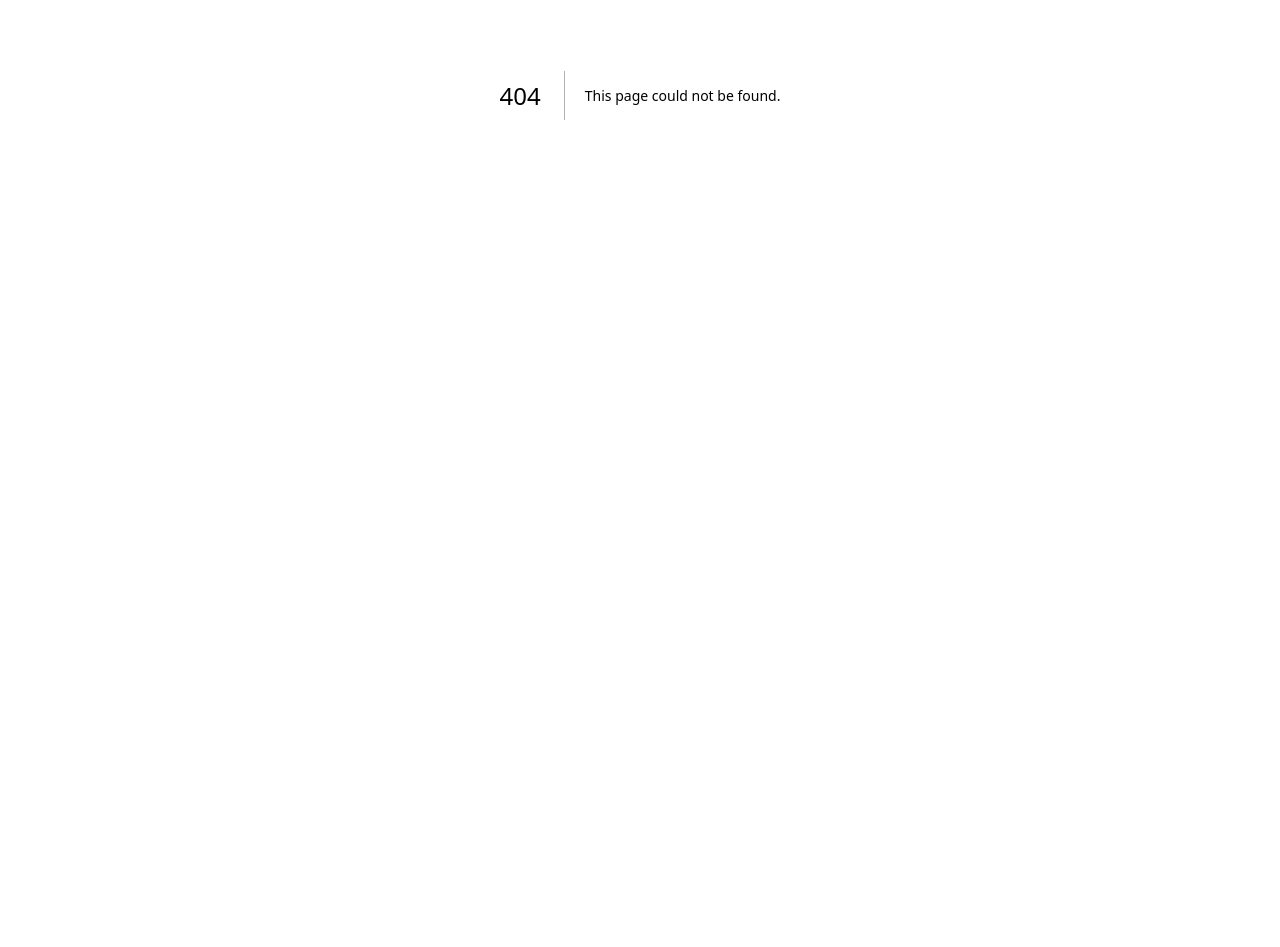
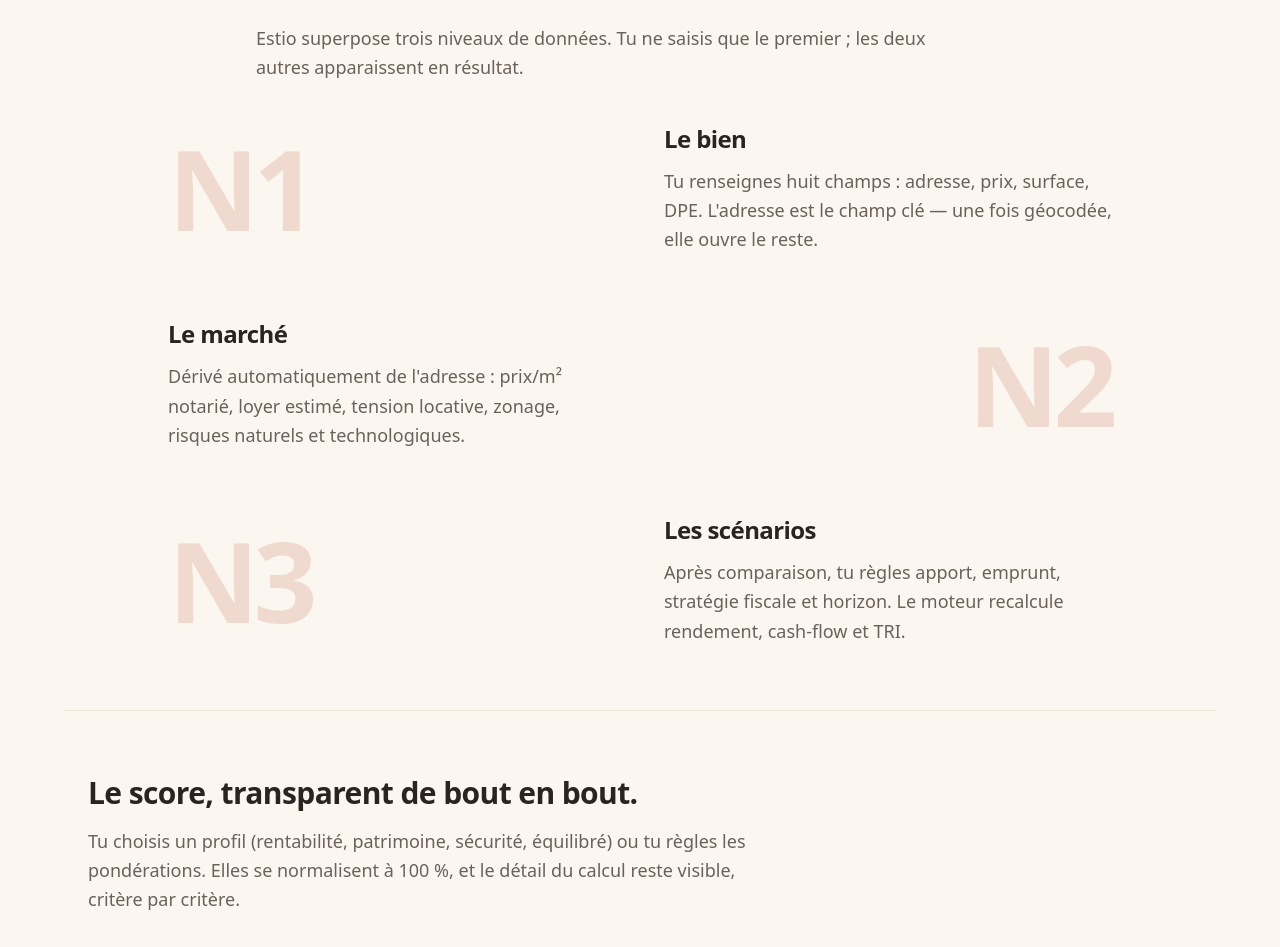
Before and after one commit to mcflyvpro-art/comparateurimo, a Next.js app: page /comment-ca-marche in a window 1280 px wide. Before the commit this address had no page. Shown: the part 305-1252 px from the top of the page. Before the commit the page ends 800 px from the top, so only its background shows below. Built offline with nearby package versions, Linux system fonts and the light colour scheme; a web font is replaced by a local one.

Commit message:
feat(site): page Comment ça marche

```diff
--- /dev/null
+++ b/src/app/(marketing)/comment-ca-marche/page.tsx
@@ -0,0 +1,85 @@
+import type { Metadata } from "next";
+import { PageHeader } from "@/components/marketing/PageHeader";
+import { Reveal } from "@/components/landing/Reveal";
+import { SourcesMarquee } from "@/components/landing/SourcesMarquee";
+
+export const metadata: Metadata = {
+  title: "Comment ça marche — Estio",
+  description:
+    "Une adresse déverrouille les données de marché. Estio superpose trois niveaux — le bien, le marché, les scénarios — et en tire un score personnalisé.",
+};
+
+const niveaux = [
+  {
+    n: "N1",
+    titre: "Le bien",
+    texte:
+      "Tu renseignes huit champs : adresse, prix, surface, DPE. L'adresse est le champ clé — une fois géocodée, elle ouvre le reste.",
+  },
+  {
+    n: "N2",
+    titre: "Le marché",
+    texte:
+      "Dérivé automatiquement de l'adresse : prix/m² notarié, loyer estimé, tension locative, zonage, risques naturels et technologiques.",
+  },
+  {
+    n: "N3",
+    titre: "Les scénarios",
+    texte:
+      "Après comparaison, tu règles apport, emprunt, stratégie fiscale et horizon. Le moteur recalcule rendement, cash-flow et TRI.",
+  },
+];
+
+export default function CommentCaMarche() {
+  return (
+    <>
+      <PageHeader
+        eyebrow="Comment ça marche"
+        title="Une adresse, et tout se déverrouille."
+        intro="Estio superpose trois niveaux de données. Tu ne saisis que le premier ; les deux autres apparaissent en résultat."
+      />
+
+      <section className="mx-auto max-w-6xl px-6 pb-16">
+        <div className="flex flex-col gap-12 md:gap-16">
+          {niveaux.map((niv, i) => (
+            <Reveal key={niv.n} delay={i * 0.05}>
+              <div className="grid items-center gap-4 md:grid-cols-2 md:gap-12">
+                <div
+                  className={`font-sans text-[4.5rem] font-semibold leading-none tracking-tighter text-brand/20 md:text-[7rem] ${
+                    i % 2 === 1 ? "md:order-2 md:text-right" : ""
+                  }`}
+                >
+                  {niv.n}
+                </div>
+                <div>
+                  <h2 className="font-sans text-2xl font-semibold tracking-tight text-text">
+                    {niv.titre}
+                  </h2>
+                  <p className="mt-3 max-w-md text-lg leading-relaxed text-muted">
+                    {niv.texte}
+                  </p>
+                </div>
+              </div>
+            </Reveal>
+          ))}
+        </div>
+      </section>
+
+      <section className="mx-auto max-w-6xl border-t border-border px-6 py-16">
+        <Reveal>
+          <h2 className="font-sans text-3xl font-semibold tracking-[-0.02em] text-text">
+            Le score, transparent de bout en bout.
+          </h2>
+          <p className="mt-4 max-w-2xl text-lg leading-relaxed text-muted">
+            Tu choisis un profil (rentabilité, patrimoine, sécurité, équilibré)
+            ou tu règles les pondérations. Elles se normalisent à 100 %, et le
+            détail du calcul reste visible, critère par critère.
+          </p>
+        </Reveal>
+        <div className="mt-12">
+          <SourcesMarquee />
+        </div>
+      </section>
+    </>
+  );
+}
```
